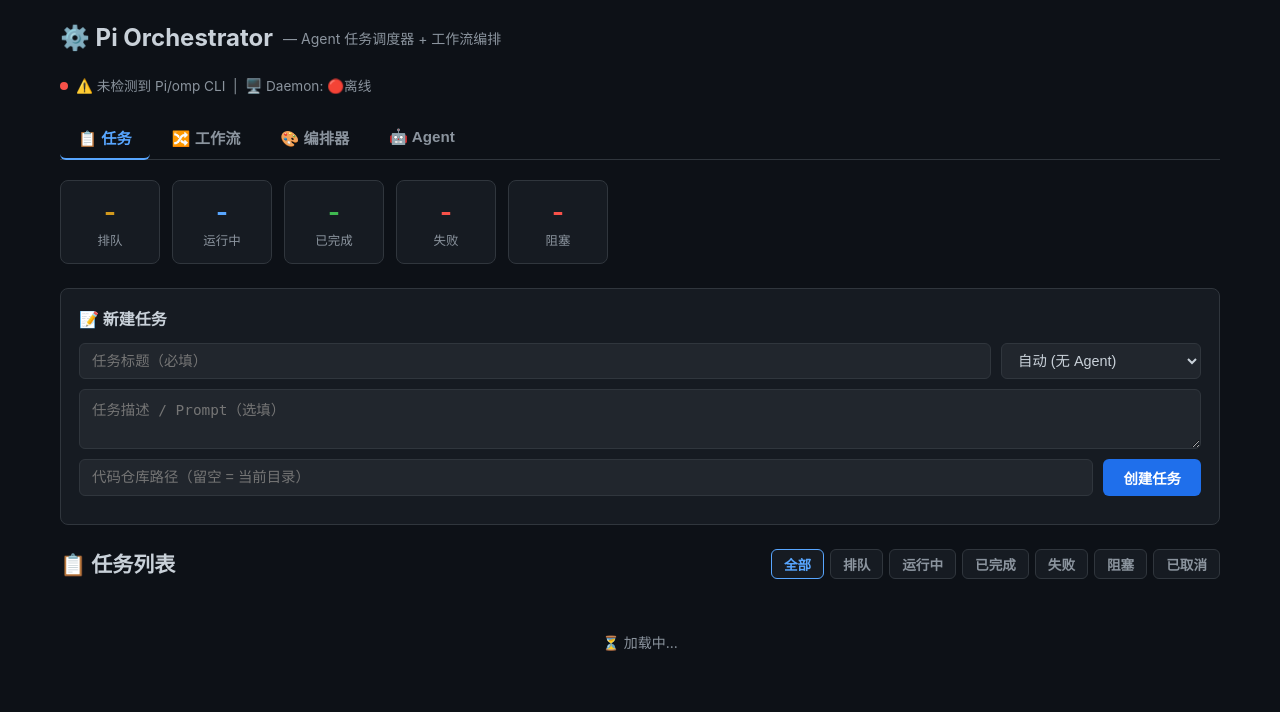
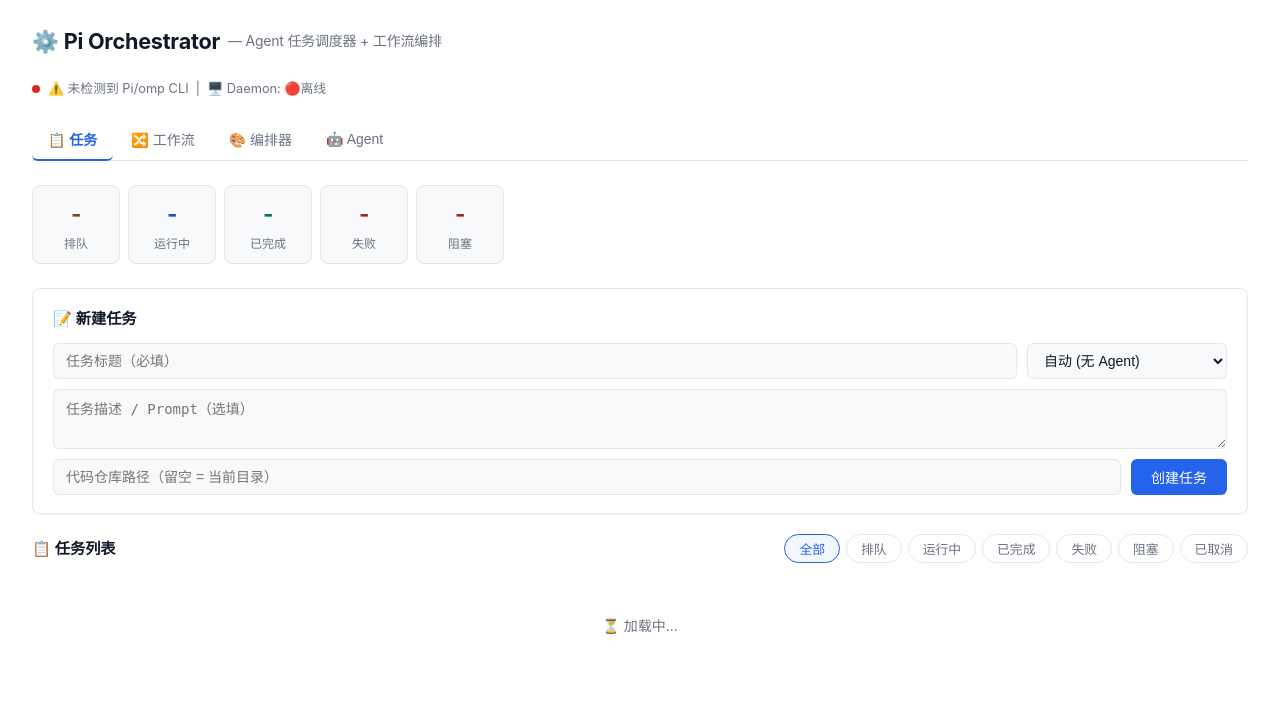
Before and after one commit to hy931006/pi-orchestrator, a FastAPI app: page / in a window 1280 px wide. Shown: the top 712 px of the page. Run offline with FastAPI, Linux system fonts and the light colour scheme; data that the repository does not hold is empty.

Commit message:
style(ui): minimal light theme — white bg, restrained palette, dot-badges, pill filters, 4-step type scale (0.75/0.8/0.875/1.35rem); all JS deps intact

```diff
--- a/templates/index.html
+++ b/templates/index.html
@@ -6,78 +6,88 @@
     <title>Pi Orchestrator</title>
     <style>
         :root {
-            --bg: #0d1117;
-            --bg-card: #161b22;
-            --bg-input: #21262d;
-            --border: #30363d;
-            --text: #c9d1d9;
-            --text-dim: #8b949e;
-            --accent: #58a6ff;
-            --accent-btn: #1f6feb;
-            --green: #3fb950;
-            --red: #f85149;
-            --red-btn: #da3633;
-            --yellow: #d2991d;
-            --purple: #a371f7;
-            --orange: #db6d28;
+            --bg: #ffffff;
+            --bg-subtle: #f8f9fa;
+            --bg-card: #ffffff;
+            --bg-input: #f8f9fa;
+            --border: #e5e7eb;
+            --border-strong: #d1d5db;
+            --text: #111827;
+            --text-dim: #6b7280;
+            --accent: #2563eb;
+            --accent-btn: #2563eb;
+            --green: #059669;
+            --red: #dc2626;
+            --red-btn: #dc2626;
+            --yellow: #d97706;
+            --purple: #7c3aed;
+            --orange: #ea580c;
+            --radius: 8px;
+            --shadow-sm: 0 1px 2px rgba(0,0,0,0.04);
+            --shadow-md: 0 4px 12px rgba(0,0,0,0.06);
         }
         * { margin: 0; padding: 0; box-sizing: border-box; }
         body {
-            font-family: -apple-system, BlinkMacSystemFont, 'Segoe UI', sans-serif;
+            font-family: -apple-system, BlinkMacSystemFont, 'Segoe UI', 'PingFang SC', 'Microsoft YaHei', sans-serif;
             background: var(--bg);
             color: var(--text);
             font-size: 14px;
-            line-height: 1.5;
-            max-width: 1200px;
+            line-height: 1.6;
+            max-width: 1280px;
             margin: 0 auto;
-            padding: 20px;
-        }
-        h1 { font-size: 1.5rem; margin-bottom: 20px; display: flex; align-items: center; gap: 10px; }
-        h1 span { font-size: 0.875rem; color: var(--text-dim); font-weight: normal; }
-
-        /* ── Tabs ── */
+            padding: 24px 32px;
+            -webkit-font-smoothing: antialiased;
+        }
+        h1 { font-size: 1.35rem; margin-bottom: 20px; display: flex; align-items: center; gap: 8px; font-weight: 650; letter-spacing: -0.01em; }
+        h1 span { font-size: 0.875rem; color: var(--text-dim); font-weight: 400; }
+
+        /* Tabs */
         .tabs {
-            display: flex; gap: 4px; border-bottom: 1px solid var(--border);
-            margin-bottom: 20px;
+            display: flex; gap: 2px; border-bottom: 1px solid var(--border);
+            margin-bottom: 24px;
         }
         .tab {
             background: transparent; border: none; color: var(--text-dim);
-            padding: 10px 18px; font-size: 0.95rem; cursor: pointer;
+            padding: 10px 16px; font-size: 0.875rem; cursor: pointer;
             border-bottom: 2px solid transparent; margin-bottom: -1px;
-            font-weight: 600;
-        }
-        .tab.active { color: var(--accent); border-bottom-color: var(--accent); }
+            font-weight: 500;
+            transition: color 0.15s;
+        }
+        .tab:hover { color: var(--text); }
+        .tab.active { color: var(--accent); border-bottom-color: var(--accent); font-weight: 600; }
         .tab-panel { display: none; }
         .tab-panel.active { display: block; }
 
         /* Stats bar */
-        .stats { display: flex; gap: 12px; margin-bottom: 24px; flex-wrap: wrap; }
+        .stats { display: flex; gap: 8px; margin-bottom: 24px; flex-wrap: wrap; }
         .stat {
-            background: var(--bg-card);
+            background: var(--bg-subtle);
             border: 1px solid var(--border);
-            border-radius: 8px;
-            padding: 12px 18px;
-            min-width: 100px;
+            border-radius: var(--radius);
+            padding: 10px 20px;
+            min-width: 88px;
             text-align: center;
         }
-        .stat .num { font-size: 1.6rem; font-weight: 700; }
-        .stat .label { font-size: 0.78rem; color: var(--text-dim); text-transform: uppercase; }
-        .stat.queued .num { color: var(--yellow); }
-        .stat.running .num { color: var(--accent); }
-        .stat.completed .num { color: var(--green); }
-        .stat.failed .num { color: var(--red); }
-        .stat.blocked .num { color: var(--red); }
+        .stat .num { font-size: 1.4rem; font-weight: 650; letter-spacing: -0.02em; }
+        .stat .label { font-size: 0.75rem; color: var(--text-dim); margin-top: 2px; }
+        .stat.queued .num { color: #92400e; }
+        .stat.running .num { color: #1d4ed8; }
+        .stat.completed .num { color: #047857; }
+        .stat.failed .num { color: #b91c1c; }
+        .stat.blocked .num { color: #b91c1c; }
 
         /* Create form */
         .create-form {
             background: var(--bg-card);
             border: 1px solid var(--border);
-            border-radius: 8px;
-            padding: 18px;
-            margin-bottom: 24px;
-        }
-        .create-form h2 { font-size: 1rem; margin-bottom: 12px; }
+            border-radius: var(--radius);
+            padding: 18px 20px;
+            margin-bottom: 20px;
+            box-shadow: var(--shadow-sm);
+        }
+        .create-form h2 { font-size: 0.95rem; margin-bottom: 12px; font-weight: 600; }
         .form-row { display: flex; gap: 10px; margin-bottom: 10px; }
+        .form-row:last-child { margin-bottom: 0; }
         .form-row input, .form-row textarea, .form-row select {
             flex: 1;
             background: var(--bg-input);
@@ -85,11 +95,13 @@
             border-radius: 6px;
             padding: 8px 12px;
             color: var(--text);
-            font-size: 0.9rem;
+            font-size: 0.875rem;
             outline: none;
+            transition: border-color 0.15s, box-shadow 0.15s;
         }
         .form-row input:focus, .form-row textarea:focus, .form-row select:focus {
             border-color: var(--accent);
+            box-shadow: 0 0 0 3px rgba(37,99,235,0.1);
         }
         .form-row textarea { resize: vertical; min-height: 60px; }
         button {
@@ -98,62 +110,70 @@
             border: none;
             border-radius: 6px;
             padding: 8px 20px;
-            font-size: 0.9rem;
+            font-size: 0.875rem;
             cursor: pointer;
-            font-weight: 600;
-        }
-        button:hover { filter: brightness(1.15); }
+            font-weight: 500;
+            transition: background 0.15s;
+        }
+        button:hover { background: #1d4ed8; }
         button.danger { background: var(--red-btn); }
+        button.danger:hover { background: #b91c1c; }
         button.warn { background: var(--orange); }
-        button.ghost { background: transparent; color: var(--accent); border: 1px solid var(--accent); }
-        button.small { padding: 4px 10px; font-size: 0.85rem; }
+        button.warn:hover { background: #c2410c; }
+        button.ghost { background: transparent; color: var(--accent); border: 1px solid var(--border-strong); }
+        button.ghost:hover { background: rgba(37,99,235,0.08); color: #1d4ed8; }
+        button.small { padding: 4px 10px; font-size: 0.8rem; border-radius: 5px; }
 
         /* Task list */
         .task-list-header {
             display: flex; justify-content: space-between; align-items: center;
-            margin-bottom: 12px;
-        }
+            margin-bottom: 12px; gap: 12px; flex-wrap: wrap;
+        }
+        .task-list-header h2 { font-size: 0.95rem; font-weight: 600; }
         .filter-btns { display: flex; gap: 6px; flex-wrap: wrap; }
         .filter-btn {
             background: var(--bg-card);
             border: 1px solid var(--border);
-            border-radius: 6px;
-            padding: 4px 12px;
+            border-radius: 20px;
+            padding: 4px 14px;
             cursor: pointer;
-            font-size: 0.85rem;
+            font-size: 0.8rem;
             color: var(--text-dim);
-        }
-        .filter-btn.active { border-color: var(--accent); color: var(--accent); }
+            transition: all 0.15s;
+        }
+        .filter-btn:hover { color: var(--text); border-color: var(--border-strong); }
+        .filter-btn.active { border-color: var(--accent); color: var(--accent); background: rgba(37,99,235,0.06); }
 
         .task-card, .wf-card {
             background: var(--bg-card);
             border: 1px solid var(--border);
-            border-radius: 8px;
+            border-radius: var(--radius);
             padding: 14px 18px;
-            margin-bottom: 10px;
+            margin-bottom: 8px;
             cursor: pointer;
-            transition: border-color 0.2s;
-        }
-        .task-card:hover, .wf-card:hover { border-color: var(--accent); }
+            transition: border-color 0.15s, box-shadow 0.15s;
+        }
+        .task-card:hover, .wf-card:hover { border-color: var(--border-strong); box-shadow: var(--shadow-sm); }
         .task-card .header, .wf-card .header {
             display: flex; justify-content: space-between; align-items: flex-start;
             gap: 12px;
         }
-        .task-card .title, .wf-card .title { font-weight: 600; font-size: 0.95rem; }
-        .task-card .meta, .wf-card .meta { font-size: 0.8125rem; color: var(--text-dim); margin-top: 4px; }
+        .task-card .title, .wf-card .title { font-weight: 550; font-size: 0.875rem; }
+        .task-card .meta, .wf-card .meta { font-size: 0.75rem; color: var(--text-dim); margin-top: 3px; }
         .task-card .log-preview {
             margin-top: 10px;
-            background: var(--bg);
+            background: var(--bg-subtle);
             border-radius: 6px;
-            padding: 10px;
-            font-family: 'Cascadia Code', 'Fira Code', monospace;
-            font-size: 0.78rem;
+            padding: 10px 12px;
+            font-family: 'Cascadia Code', 'Fira Code', 'SF Mono', monospace;
+            font-size: 0.75rem;
             max-height: 300px;
             overflow-y: auto;
             white-space: pre-wrap;
             word-break: break-all;
             color: var(--text-dim);
             display: none;
+            border: 1px solid var(--border);
         }
         .task-card.expanded .log-preview { display: block; }
 
@@ -162,60 +182,77 @@
         .wf-card.expanded .wf-detail { display: block; }
         .stage-row {
             display: flex; align-items: center; gap: 10px;
-            padding: 8px 12px; border-left: 1px solid var(--border);
-            margin: 6px 0; background: var(--bg); border-radius: 0 6px 6px 0;
+            padding: 8px 12px; border-left: 2px solid var(--border);
+            margin: 4px 0; background: var(--bg-subtle);
+            border-radius: 0 6px 6px 0;
             flex-wrap: wrap;
+            font-size: 0.875rem;
         }
         .stage-row.current { border-left-color: var(--accent); }
         .stage-row.done { border-left-color: var(--green); }
-        .stage-row .stage-name { font-weight: 600; min-width: 90px; font-size: 0.875rem; }
-        .stage-row .stage-meta { font-size: 0.78rem; color: var(--text-dim); flex: 1; }
+        .stage-row .stage-name { font-weight: 600; min-width: 90px; }
+        .stage-row .stage-meta { font-size: 0.75rem; color: var(--text-dim); flex: 1; }
         .stage-actions { display: flex; gap: 6px; align-items: center; flex-wrap: wrap; }
         .stage-actions input[type=text] {
-            background: var(--bg-input); border: 1px solid var(--border);
+            background: var(--bg-card); border: 1px solid var(--border);
             border-radius: 4px; padding: 4px 8px; color: var(--text);
-            font-size: 0.8125rem; width: 200px; outline: none;
+            font-size: 0.75rem; width: 180px; outline: none;
         }
         .stage-result {
             width: 100%; margin-top: 6px; background: var(--bg-card);
-            border-radius: 4px; padding: 8px; font-size: 0.78rem;
-            color: var(--text-dim); white-space: pre-wrap; word-break: break-all;
-            max-height: 150px; overflow-y: auto; font-family: monospace;
-        }
-
-        /* Badges */
+            border: 1px solid var(--border); border-radius: 4px; padding: 8px 10px;
+            font-size: 0.75rem; color: var(--text-dim); white-space: pre-wrap;
+            word-break: break-all; max-height: 150px; overflow-y: auto; font-family: monospace;
+        }
+
+        /* Badges — minimal: dot + text */
         .badge {
-            display: inline-block;
-            padding: 2px 8px;
-            border-radius: 12px;
+            display: inline-flex; align-items: center; gap: 5px;
+            padding: 2px 10px;
+            border-radius: 20px;
             font-size: 0.75rem;
-            font-weight: 600;
-            text-transform: uppercase;
+            font-weight: 500;
             white-space: nowrap;
-        }
-        .badge-queued { background: rgba(210,153,29,0.15); color: var(--yellow); }
-        .badge-claimed { background: rgba(163,113,247,0.15); color: var(--purple); }
-        .badge-running { background: rgba(88,166,255,0.15); color: var(--accent); }
-        .badge-completed { background: rgba(63,185,80,0.15); color: var(--green); }
-        .badge-failed { background: rgba(248,81,73,0.15); color: var(--red); }
-        .badge-cancelled { background: rgba(139,148,158,0.15); color: var(--text-dim); }
-        .badge-blocked { background: rgba(248,81,73,0.15); color: var(--red); text-decoration:line-through; }
-        .badge-wf-running { background: rgba(88,166,255,0.15); color: var(--accent); }
-        .badge-wf-completed { background: rgba(63,185,80,0.15); color: var(--green); }
-        .badge-wf-failed { background: rgba(248,81,73,0.15); color: var(--red); }
-        .badge-wf-cancelled { background: rgba(139,148,158,0.15); color: var(--text-dim); }
-        .badge-gate-pending { background: rgba(139,148,158,0.15); color: var(--text-dim); }
-        .badge-gate-auto_passed { background: rgba(63,185,80,0.15); color: var(--green); }
-        .badge-gate-auto_failed { background: rgba(248,81,73,0.15); color: var(--red); }
-        .badge-gate-approved { background: rgba(63,185,80,0.2); color: var(--green); }
-        .badge-gate-rejected { background: rgba(210,153,29,0.15); color: var(--yellow); }
-        .badge-gate-forced { background: rgba(219,109,40,0.15); color: var(--orange); }
-        .badge-gate-waived { background: rgba(163,113,247,0.15); color: var(--purple); }
+            background: var(--bg-subtle);
+            border: 1px solid var(--border);
+            color: var(--text-dim);
+        }
+        .badge::before {
+            content: ''; width: 6px; height: 6px; border-radius: 50%;
+            background: var(--text-dim);
+        }
+        .badge-queued::before, .badge-wf-running::before { background: var(--yellow); }
+        .badge-claimed::before { background: var(--purple); }
+        .badge-running::before { background: var(--accent); }
+        .badge-completed::before, .badge-wf-completed::before { background: var(--green); }
+        .badge-failed::before, .badge-wf-failed::before { background: var(--red); }
+        .badge-cancelled::before, .badge-wf-cancelled::before { background: var(--text-dim); }
+        .badge-blocked::before { background: var(--red); }
+        .badge-queued, .badge-running, .badge-completed, .badge-failed,
+        .badge-wf-running, .badge-wf-completed, .badge-wf-failed {
+            background: var(--bg-card);
+        }
+        .badge-queued { color: #92400e; }
+        .badge-claimed { color: #6d28d9; }
+        .badge-running { color: #1d4ed8; }
+        .badge-completed { color: #047857; }
+        .badge-failed { color: #b91c1c; }
+        .badge-blocked { color: #b91c1c; }
+        .badge-cancelled { color: #4b5563; }
+        .badge-wf-running { color: #1d4ed8; }
+        .badge-wf-completed { color: #047857; }
+        .badge-wf-failed { color: #b91c1c; }
+        .badge-wf-cancelled { color: #4b5563; }
+        .badge-gate-pending { color: #4b5563; }
+        .badge-gate-auto_passed, .badge-gate-approved { color: #047857; }
+        .badge-gate-auto_failed, .badge-gate-rejected { color: #b91c1c; }
+        .badge-gate-forced { color: #c2410c; }
+        .badge-gate-waived { color: #6d28d9; }
 
         /* Agent bar */
         .agent-bar {
             display: flex; gap: 8px; align-items: center;
-            margin-bottom: 20px; font-size: 0.85rem; color: var(--text-dim);
+            margin-bottom: 20px; font-size: 0.8rem; color: var(--text-dim);
             flex-wrap: wrap;
         }
         .agent-dot { width: 8px; height: 8px; border-radius: 50%; }
```
Also changed, not shown: other parts of templates/index.html (+59 -49 lines), ui-preview.png (added).
